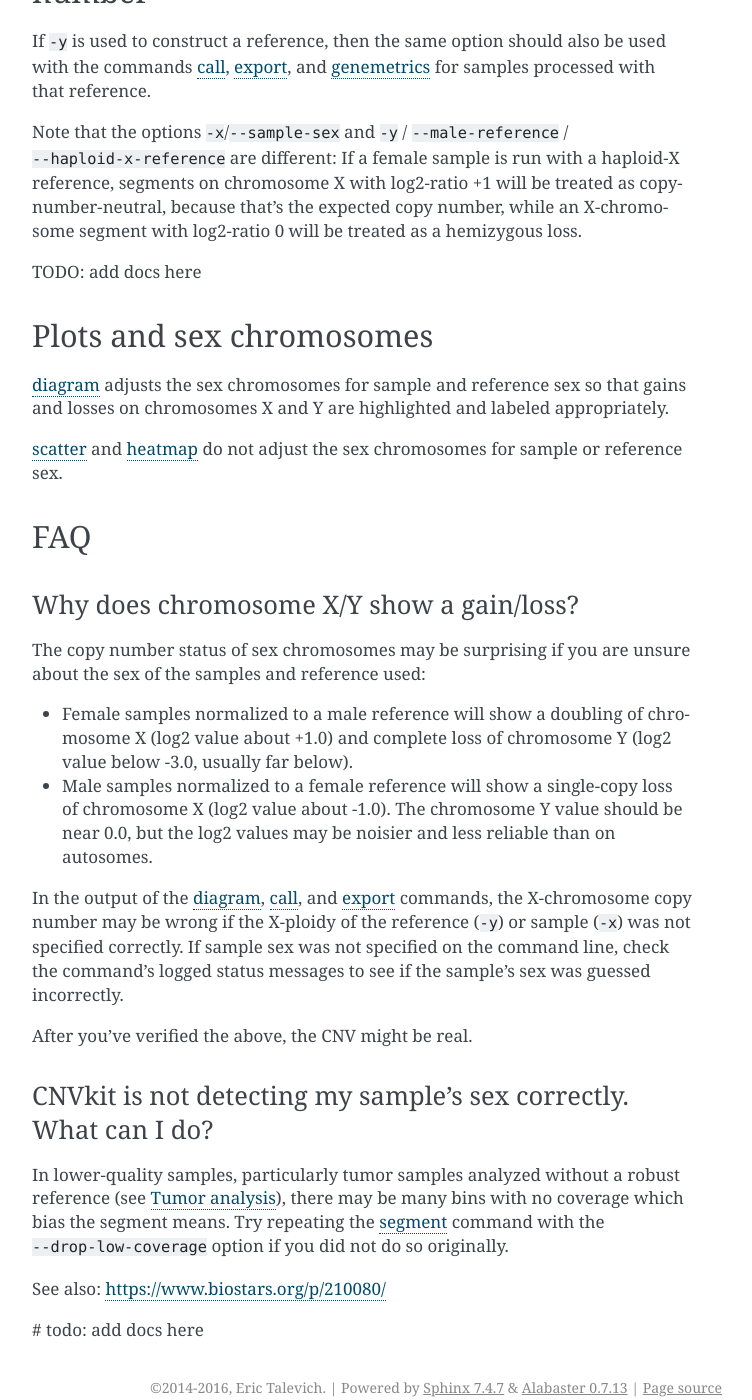
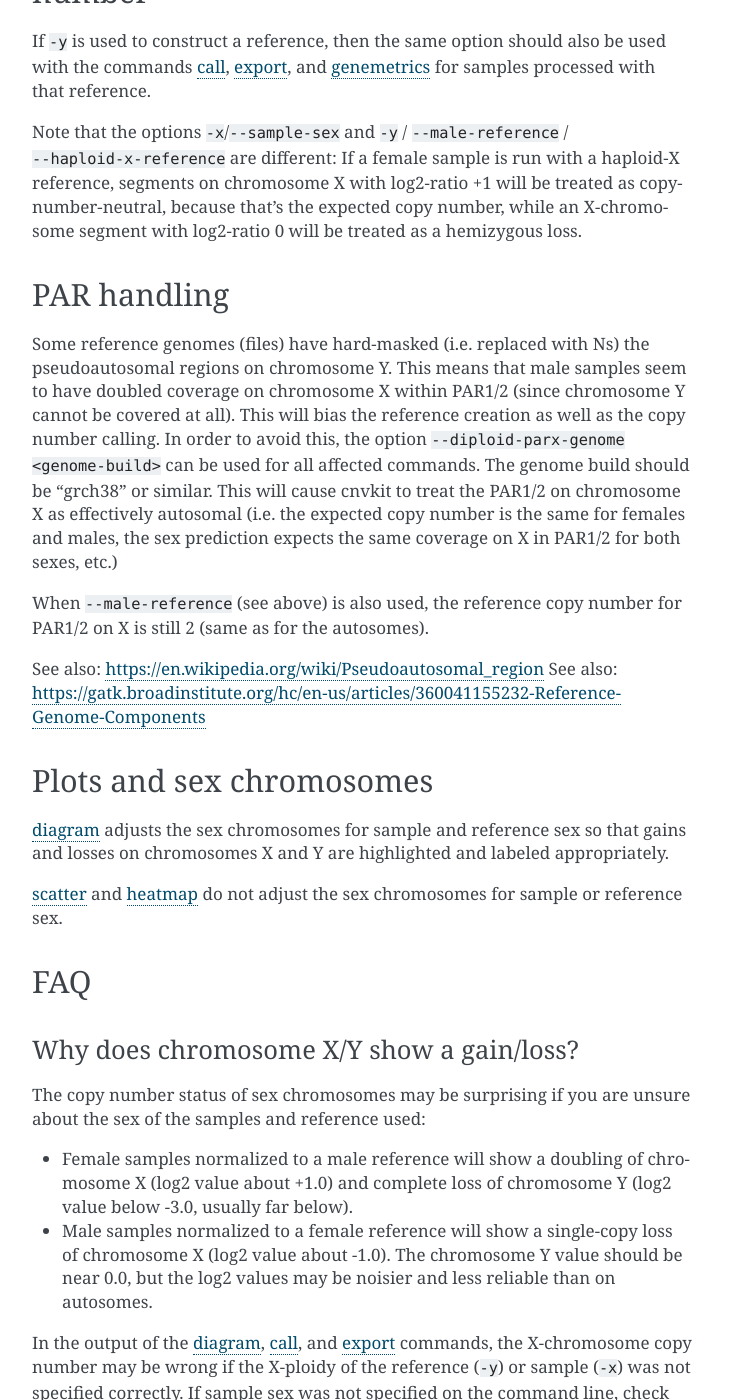
Before and after one commit to etal/cnvkit, a Sphinx documentation site: the page built from doc/sex.rst, in a window 1280 px wide and 1400 px high, scrolled down 760 px. Shown: the whole window, without its empty margins (388-1140 px from the left). Built offline with Sphinx 7.4.7, drawn with Linux system fonts in a browser that asks for light colours.

Commit message:
Add docs.

```diff
--- a/doc/sex.rst
+++ b/doc/sex.rst
@@ -42,7 +42,25 @@ haploid-X reference, segments on chromosome X with log2-ratio +1 will be treated
 as copy-number-neutral, because that's the expected copy number, while an
 X-chromosome segment with log2-ratio 0 will be treated as a hemizygous loss.
 
-TODO: add docs here
+PAR handling
+------------
+
+Some reference genomes (files) have hard-masked (i.e. replaced with Ns) the
+pseudoautosomal regions on chromosome Y. This means that male samples seem to
+have doubled coverage on chromosome X within PAR1/2 (since chromosome Y cannot
+be covered at all). This will bias the reference creation as well as the copy
+number calling. In order to avoid this, the option ``--diploid-parx-genome
+<genome-build>`` can be used for all affected commands. The genome build should
+be "grch38" or similar. This will cause cnvkit to treat the PAR1/2 on
+chromosome X as effectively autosomal (i.e. the expected copy number is the
+same for females and males, the sex prediction expects the same coverage on X
+in PAR1/2 for both sexes, etc.)
+
+When ``--male-reference`` (see above) is also used, the reference copy number
+for PAR1/2 on X is still 2 (same as for the autosomes).
+
+See also: https://en.wikipedia.org/wiki/Pseudoautosomal_region
+See also: https://gatk.broadinstitute.org/hc/en-us/articles/360041155232-Reference-Genome-Components
 
 Plots and sex chromosomes
 -------------------------
@@ -87,5 +105,3 @@ the segment means. Try repeating the :ref:`segment` command with the
 ``--drop-low-coverage`` option if you did not do so originally.
 
 See also: https://www.biostars.org/p/210080/
-
-# todo: add docs here
```
